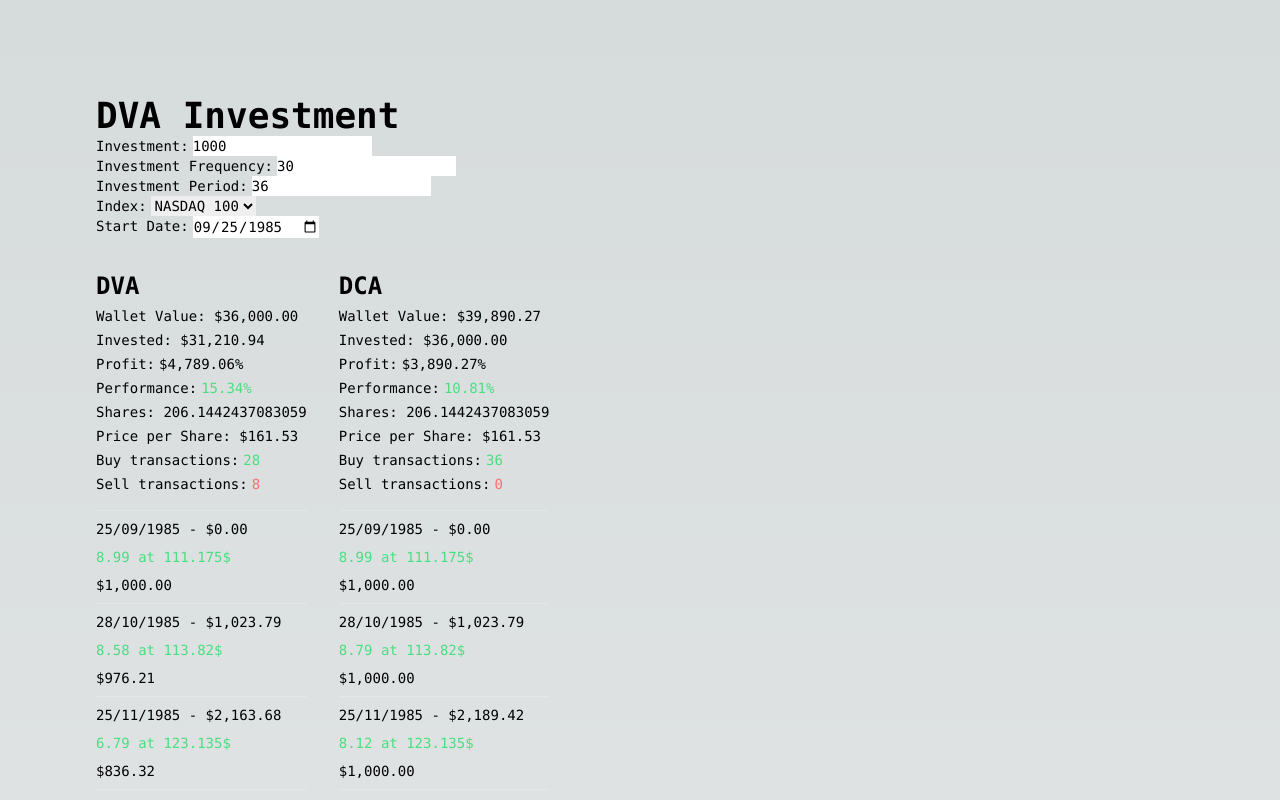
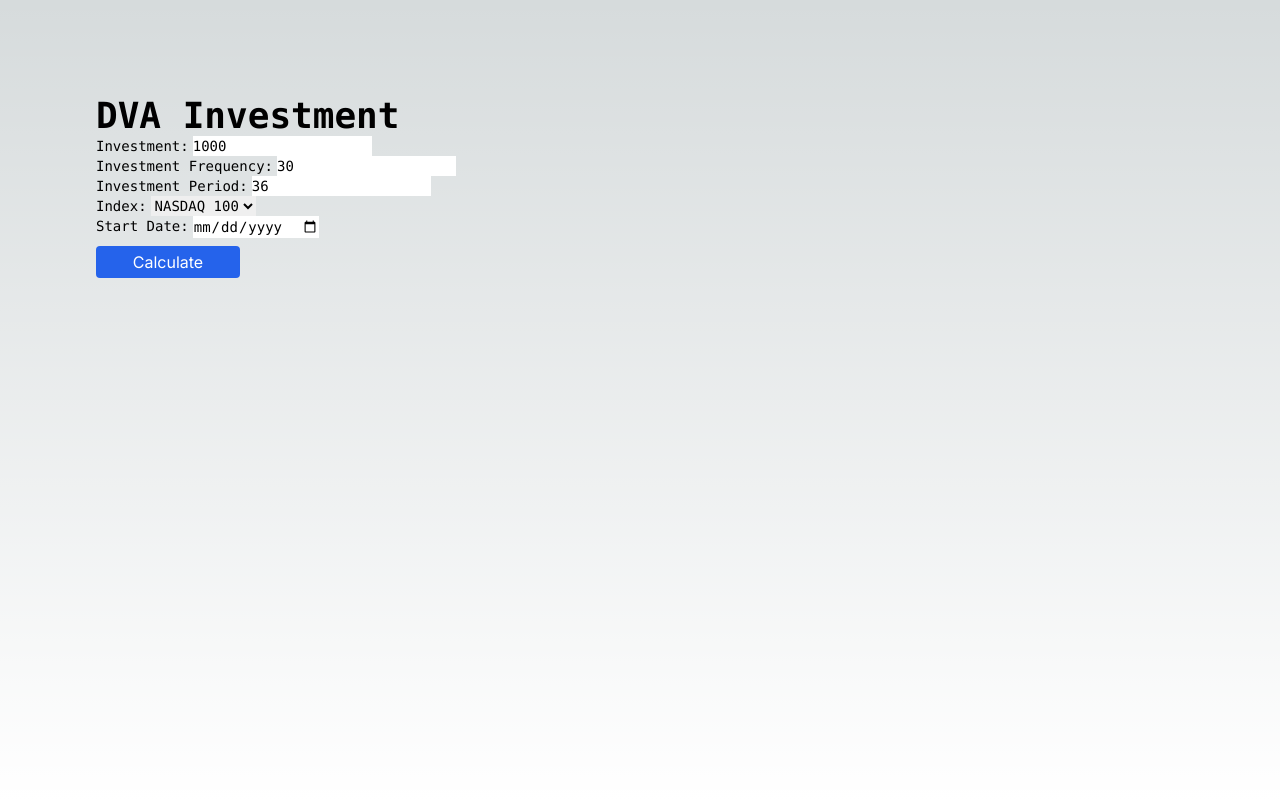
Before and after one commit to antoinecaputo/value-averaging, a Next.js app: page / in a window 1280 px wide. Shown: the top 800 px of the page. Built offline with nearby package versions, Linux system fonts and the light colour scheme.

Commit message:
feat: add manual fetch button

```diff
--- a/src/app/page.tsx
+++ b/src/app/page.tsx
@@ -1,9 +1,7 @@
 "use client";
 
-import { useState, useEffect } from "react";
+import { useCallback, useMemo, useState } from "react";
 import InvestReport from "@/components/InvestReport";
-import { fetcher } from "@/services/utils";
-import useSWR from "swr";
 
 export default function Home() {
   const [investmentParameters, setInvestmentParameters] = useState({
@@ -14,35 +12,32 @@ export default function Home() {
     start: null,
   });
 
-  /**
-   * @returns {{walletValue: number, invested: number, performance: number, transactions: {date: string, price: number, shares: number}[]}}
-   */
-  const { data, error, mutate } = useSWR(
-    ["/api/invest", investmentParameters],
-    ([url, investmentParameters]) =>
-      fetcher(
-        `${url}?investment=${investmentParameters.investment}` +
+  const urlParams = useMemo(
+    () =>
+      `investment=${investmentParameters.investment}` +
       `&investmentFrequency=${investmentParameters.investmentFrequency}` +
       `&investmentPeriod=${investmentParameters.investmentPeriod}` +
       `&index=${investmentParameters.index}` +
       `&start=${investmentParameters.start?.getTime() || ""}`,
-      ),
+    [investmentParameters],
   );
 
-  useEffect(() => {
-    if (error) {
-      console.error(error);
+  /**
+   * @returns {{walletValue: number, invested: number, performance: number, transactions: {date: string, price: number, shares: number}[]}}
+   */
+  const [data, setData] = useState(null);
+  const [error, setError] = useState(null);
+
+  const fetchData = useCallback(async () => {
+    try {
+      const response = await fetch(`/api/invest?${urlParams}`);
+      const data = await response.json();
+      setData(data);
+    } catch (e) {
+      console.error(e);
+      setError(e as any);
     }
-  }, [error]);
-
-  useEffect(() => {
-    if (data) {
-      setInvestmentParameters((prev) => ({
-        ...prev,
-        start: new Date(data.dva.transactions[0].date),
-      }));
-    }
-  }, [data]);
+  }, [urlParams]);
 
   return (
     <main className="flex min-h-screen flex-col  p-24">
@@ -119,11 +114,7 @@ export default function Home() {
           <p>Start Date:</p>
           <input
             className="text-black"
-            value={
-              investmentParameters.start
-                ? investmentParameters.start.toISOString().split("T")[0]
-                : ""
-            }
+            value={data ? data.dva.transactions[0].date.split("T")[0] : ""}
             onChange={(e) =>
               setInvestmentParameters({
                 ...investmentParameters,
@@ -135,9 +126,17 @@ export default function Home() {
         </div>
       </div>
 
+      <button
+        className="my-2 py-1 w-36 bg-blue-600 hover:bg-blue-700 text-white rounded"
+        onClick={fetchData}
+      >
+        Calculate
+      </button>
+
       <p className="text-center">{error && `${error.message}`}</p>
 
       <div className="flex flex-row gap-8 z-10 max-w-5xl w-full font-mono text-sm py-8">
+        {data?.dva && (
           <InvestReport
             title="DVA"
             walletValue={data?.dva?.walletValue}
@@ -146,7 +145,9 @@ export default function Home() {
             performance={data?.dva?.performance}
             transactions={data?.dva?.transactions}
           />
+        )}
 
+        {data?.dca && (
           <InvestReport
             title="DCA"
             walletValue={data?.dca?.walletValue}
@@ -155,6 +156,7 @@ export default function Home() {
             performance={data?.dca?.performance}
             transactions={data?.dca?.transactions}
           />
+        )}
       </div>
     </main>
   );
```
Lines whose indentation alone changed are shown as unchanged.
